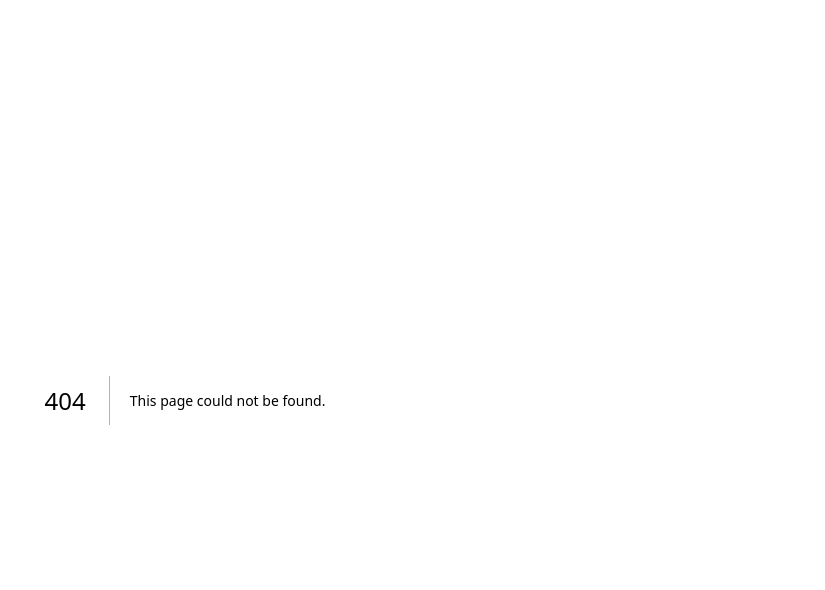
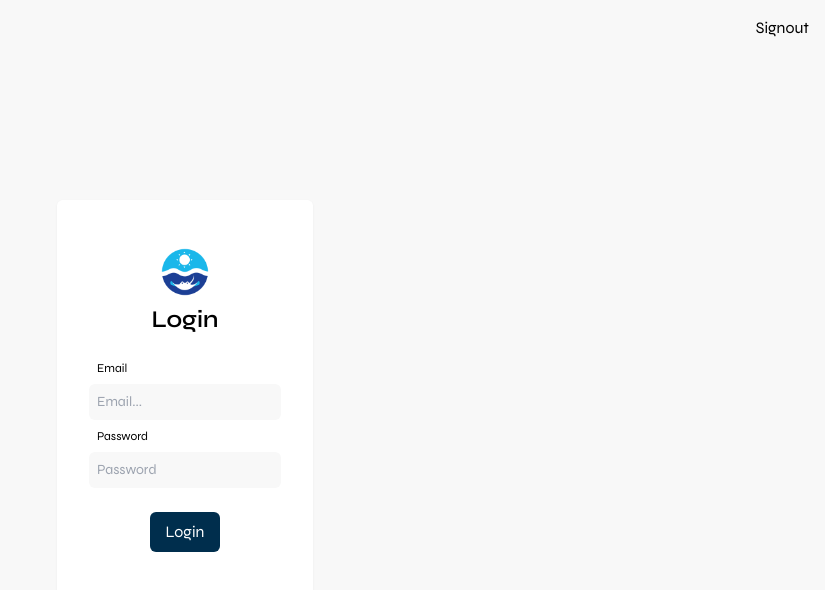
Before and after one commit to maxflorex/caymancookout23, a Next.js app: page /admin in a window 1280 px wide. Before the commit this address had no page. Shown: the top 590 px of the page, without its empty margins (455-1280 px from the left). Built offline with nearby package versions, Linux system fonts and the light colour scheme; no server answers; a web font is replaced by a local one.

Commit message:
Firebase Auth

```diff
--- a/components/Albums.tsx
+++ b/components/Albums.tsx
@@ -20,14 +20,14 @@ const Albums = () => {
             variants={container}
             initial='hidden'
             animate='show'
-            className='grid md:grid-cols-2 gap-2 pt-8 pb-24'>
+            className='grid md:grid-cols-2 gap-4 pt-8 pb-24'>
             {testData.map((data: any, i: number) => {
                 return (
                     <motion.div
                         key={i}
                         variants={item}
                     >
-                        <div className="group/down border border-white border-opacity-10 rounded hover:border-opacity-100 xl:p-4 p-2 duration-500 h-full relative bg-transparent hover:bg-mx-100 hover:bg-opacity-5">
+                        <div className="group/down border border-white border-opacity-10 rounded hover:border-opacity-100 md:p-4 p-2 duration-500 h-full relative bg-transparent hover:bg-mx-100 hover:bg-opacity-5">
 
                             {/* TITLE */}
                             <div className="flex flex-col xl:gap-2 items-baseline py-4">
@@ -41,7 +41,7 @@ const Albums = () => {
                                         <i className="ri-folder-download-fill" />
                                     </div>
                                 </div>
-                                <h2 className='md:text-2xl text-xl underline-mx-300 md:leading-10 leading-0 md:pt-0 pt-4'>{data.title}</h2>
+                                <h2 className='md:text-2xl text-xl underline-mx-300 md:leading-10 leading-0 md:pt-2 pt-4'>{data.title}</h2>
                             </div>
 
                             {/* IMAGES */}
@@ -57,7 +57,7 @@ const Albums = () => {
                             </div>
 
                             {/* BUTTON */}
-                            <div className="border-t border-white border-opacity-10 w-full mt-8 absolute bottom-0 xl:-mx-4 -mx-2">
+                            <div className="border-t border-white border-opacity-10 w-full mt-8 absolute bottom-0 md:-mx-4 -mx-2">
                                 <Link href={`/galleries/${data.slug}`} className="flex items-center gap-2 justify-center py-4 hover:bg-mx-300 hover:text-mx-400 duration-300">
                                     <p className='text-center text-xs font-semibold'>View Album</p>
                                     <i className="ri-arrow-right-up-line"></i>
--- a/components/ImageModal.tsx
+++ b/components/ImageModal.tsx
@@ -44,7 +44,7 @@ const ImageModal = ({ setExpand, next, prev, images, currentIndex }: Props) => {
 
                 {/* LARGE IMAGE */}
                 <div className="h-[75vh] w-[85vw] relative">
-                    <Image alt='Expanded Image' src={images[currentIndex]} fill className='object-contain' sizes="(max-width: 2000px) 100vw, (max-width: 2000px) 50vw, 33vw" />
+                    <Image alt='Expanded Image' src={images[currentIndex]} fill priority className='object-contain' sizes="(max-width: 2000px) 100vw, (max-width: 1600px) 50vw, 33vw" />
                 </div>
 
                 {/* CLOSE */}
--- a/components/LatestEvent.tsx
+++ b/components/LatestEvent.tsx
@@ -59,7 +59,7 @@ const LatestEvent = ({ setShow }: Props) => {
                 </AnimatePresence>
 
                 {/* RIBBON */}
-                <span className='xl:text-xl text-sm absolute top-4 xl:-left-4 left-2 py-2 px-4 bg-mx-300 z-20 rounded font-bold shadow flex items-center gap-22'>Lastest Events <i className="ri-camera-2-fill"></i></span>
+                <span className='xl:text-xl text-sm absolute top-4 xl:-left-4 left-2 py-2 px-4 bg-mx-300 z-20 rounded font-bold shadow flex items-center gap-2'>Lastest Events <i className="ri-camera-2-fill"></i></span>
 
             </section>
 
--- a/package.json
+++ b/package.json
@@ -16,6 +16,7 @@
     "@types/react-dom": "18.0.10",
     "eslint": "8.31.0",
     "eslint-config-next": "13.1.1",
+    "firebase": "^9.15.0",
     "framer-motion": "^8.4.1",
     "next": "13.1.1",
     "react": "18.2.0",
--- /dev/null
+++ b/pages/admin/index.tsx
@@ -0,0 +1,103 @@
+import { signInWithEmailAndPassword, signOut } from 'firebase/auth'
+import Head from 'next/head'
+import Image from 'next/image'
+import React, { ChangeEvent, useEffect, useState } from 'react'
+import { auth } from '../api/firebase/config'
+
+const Admin = () => {
+	const [user, setUser] = useState('')
+	const [loginUser, setLoginUser] = useState({
+		email: '',
+		password: ''
+	})
+	const { email, password } = loginUser
+
+
+	// * LOGIN
+	const login = (e: any) => {
+		e.preventDefault()
+		try {
+			signInWithEmailAndPassword(
+				auth,
+				email,
+				password
+			).then(() => {
+				console.log(user);
+
+			})
+
+		} catch (error: any) {
+			console.log(error.message);
+			alert('Wrong credentials')
+		}
+	}
+
+
+	// * LOGOUT
+	const logout = async () => {
+		await signOut(auth).then(() => {
+			console.log('Signed out. See you soon!');
+
+		})
+	}
+
+
+	// * HANDLE CHANGE
+	const handleChange = (e: ChangeEvent<HTMLInputElement>) => {
+		e.preventDefault()
+		setLoginUser({
+			...loginUser, [e.target.name]: e.target.value
+		})
+	}
+
+	// * AUTH LISTENER
+	useEffect(() => {
+		auth.onAuthStateChanged(async (user: any) => {
+			setUser(user);
+		});
+	}, []);
+
+	return (
+		<>
+			<Head>
+				<title>Admin | Deep Blue Images</title>
+				<meta name="description" content="Admin page for Deep Blue Images" />
+				<meta name="viewport" content="width=device-width, initial-scale=1" />
+				<meta name="robots" content="noindex" />
+			</Head>
+
+			<main className='bg-mx-100 w-full flex justify-center items-center min-h-screen'>
+				<form
+					onSubmit={login}
+					className="bg-white min-h-48 w-64 rounded-md drop-shadow-sm flex flex-col justify-center md:px-8 px-6 md:py-12 py-8 gap-2">
+					<Image alt='Deep Blue Images Logo' src='/images/dbi-icon.png' width={48} height={48} className='self-center' priority />
+					<h1 className='text-2xl self-center pb-4 font-semibold'>Login</h1>
+					<label className='pl-2 text-xs' htmlFor="username">Email</label>
+					<input
+						name='email'
+						type="text"
+						placeholder='Email...'
+						onChange={handleChange}
+						className='outline-none bg-mx-100 p-2 rounded-md text-sm' />
+					<label className='pl-2 text-xs' htmlFor="password">Password</label>
+					<input
+						name='password'
+						type="password"
+						placeholder='Password'
+						onChange={handleChange}
+						className='outline-none bg-mx-100 p-2 rounded-md text-sm' />
+					<button
+						className='self-center mt-4 px-4 py-2 rounded-md bg-mx-400 text-white hover:bg-mx-300 hover:text-mx-400 duration-200'>
+						Login
+					</button>
+				</form>
+
+				<button className="absolute top-0 right-0 p-4" onClick={logout}>
+					Signout
+				</button>
+			</main>
+		</>
+	)
+}
+
+export default Admin
--- /dev/null
+++ b/pages/api/firebase/config.ts
@@ -0,0 +1,17 @@
+import { initializeApp } from "firebase/app";
+import { getAuth } from 'firebase/auth'
+
+const firebaseConfig = {
+    apiKey: process.env.NEXT_PUBLIC_API_KEY,
+    authDomain: process.env.NEXT_PUBLIC_AUTH_DOMAIN,
+    projectId: process.env.NEXT_PUBLIC_PROJECT_ID,
+    storageBucket: process.env.NEXT_PUBLIC_STORAGE_BUCKET,
+    messagingSenderId: process.env.NEXT_PUBLIC_MESSENGER_SENDER_ID,
+    appId: process.env.NEXT_PUBLIC_APP_ID
+};
+
+//   INITIALIZE FIREBASE
+export const app = initializeApp(firebaseConfig);
+
+// AUTHENTIFICATION
+export const auth = getAuth(app)
--- a/pages/dashboard/index.tsx
+++ /dev/null
@@ -1,19 +0,0 @@
-import Head from 'next/head'
-import React from 'react'
-
-const dashboard = () => {
-	return (
-		<>
-			<Head>
-				<title>Create Next App</title>
-				<meta name="description" content="Generated by create next app" />
-				<meta name="viewport" content="width=device-width, initial-scale=1" />
-			</Head>
-			<main>
-				<h1>Hello</h1>
-			</main>
-		</>
-	)
-}
-
-export default dashboard
```
Also changed, not shown: hooks/useLogin.tsx (added, +25 -0 lines), 2 other files (tests, documents, lock files or other folders).
